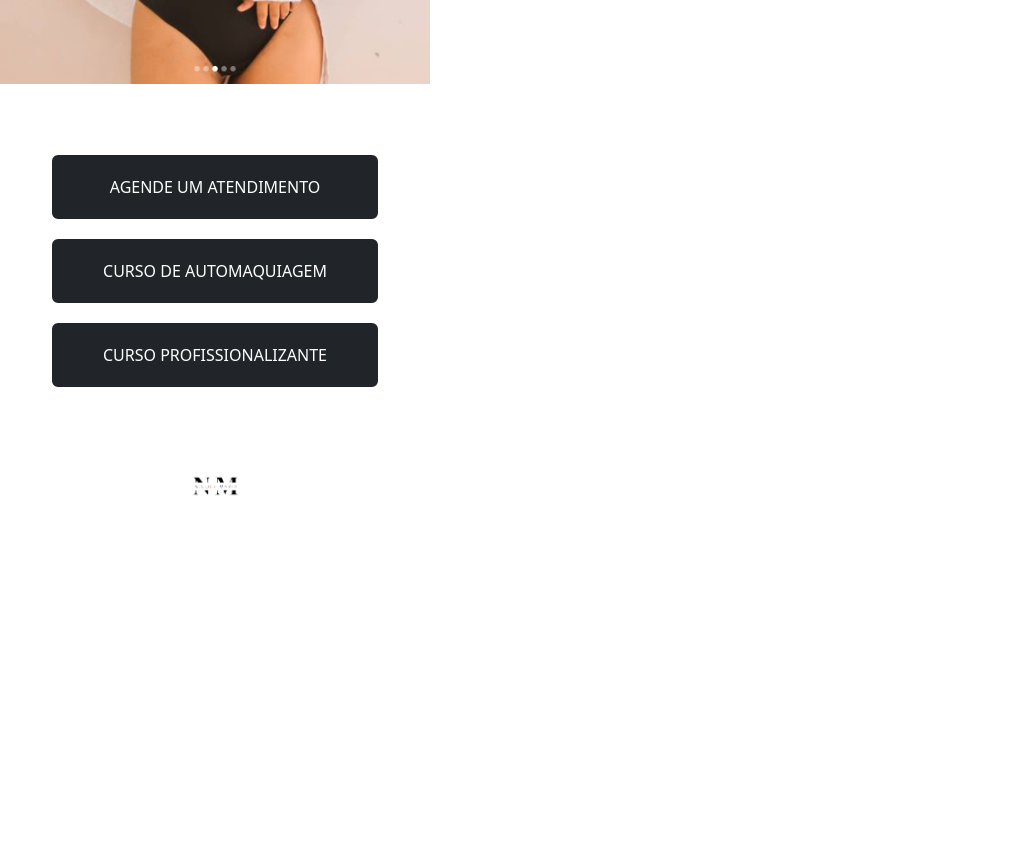
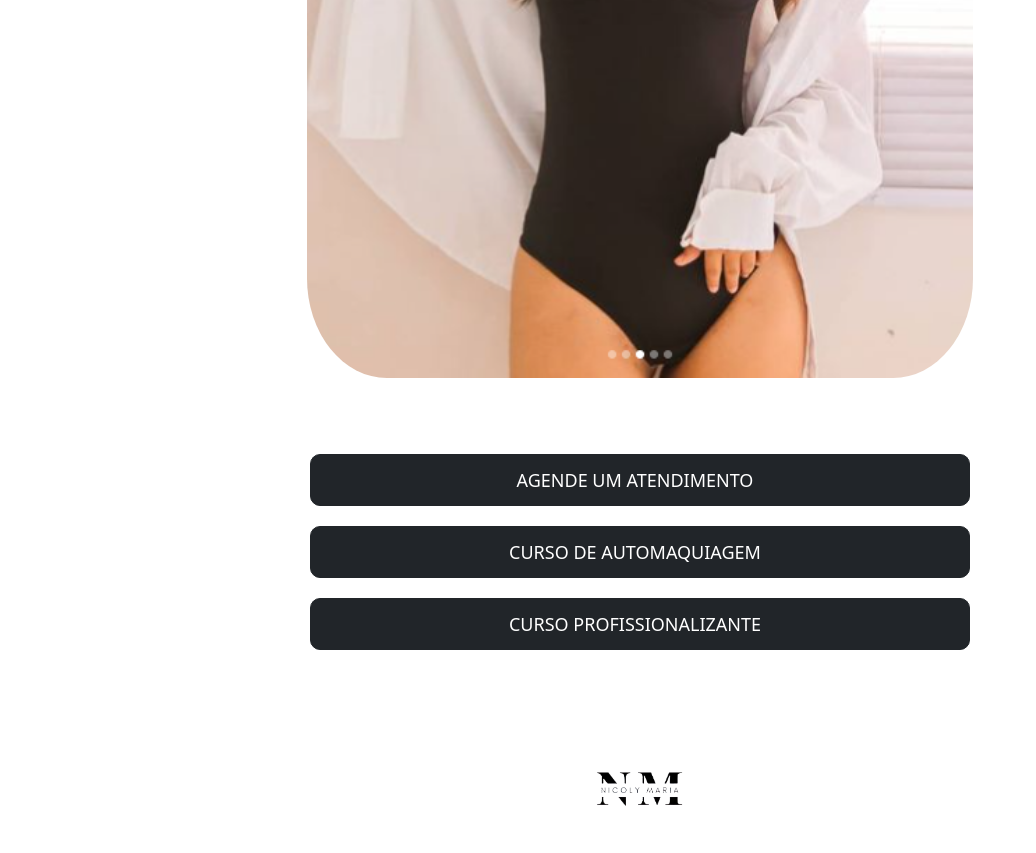
Before and after one commit to leticiabarros23/Nm-site, a plain HTML site: page index.html in a window 1280 px wide. Shown: the part 680-1533 px from the top of the page, without its empty margins (0-1036 px from the left). Before the commit the page ends 1261 px from the top, so only its background shows below. Drawn offline with nearby package versions, Linux system fonts and the light colour scheme.

Commit message:
Deixando o site resposivo, centralizando e alinhando os elementos

```diff
--- a/estilo.css
+++ b/estilo.css
@@ -3,46 +3,122 @@ body {
   margin: 0;
   padding: 0;
 }
-
-  #content {
-    width: 100%;
+.logo-principal{
 display: flex;
+justify-content: center;
+align-items: center;
+flex-direction: column;
 }
-
-  .nmakeup {
-    margin-bottom: 50px; /* Adicionar esta linha */
+.logo-1{
+  text-align: block;
 }
-
-  .nmakeup img {
-    width: 100%;
-    height: auto;
+.logo-2{
+  border-radius: 12%;
+  width: 666px;
 }
 
 .button-container {
   display: flex;
   justify-content: center;
-    margin-top: 20px; /* Adicionar esta linha */
+  align-items: center;
+  margin-top: 60px; /* Adicionar esta linha */
+  flex-direction: column;
+  padding-bottom: 40px;
 }
 
-  .meu-botao {
-    display: inline-block;
-    padding: 10px 20px;
-    font-size: 18px;
-    cursor: pointer;
-    text-align: center;
-    text-decoration: none;
-    color: #fff;
-    background-color: #000;
-    border: none;
-    border-radius: 5px;
-    transition: background-color 0.3s ease;
+.button-container a{
+  width: 700px;
+  padding-left: 20px;
+  padding-right: 20px;
+  height: 76px;
+  margin-bottom: -4px;
+  padding-top: 16px;
+  padding-bottom: 16px;
 }
 
-  .meu-botao:not(:first-child) {
-    margin-left: 20px;
+.button-container button{
+  align-items: center;
+  padding: 16px 20px;
+  border-radius: 10px;
+  text-align: center;
 }
 
-  .meu-botao:hover,
-  .meu-botao.active {
-    background-color: #333;
+.button-container button{
+  color: #fff;
+  font-size: 18px;
+  line-height: 1;
+  width: 100%;
+  padding-left: 10px;
 }
+
+.logo-container{
+  display: flex;
+  justify-content: center;
+  align-items: center;
+  flex-direction: column;
+}
+
+.logo-3{
+  align-items: center;
+  width: 100px;
+}
+
+@media screen and (min-width: 280px) and (max-width: 711px) {
+  .logo-principal{
+    display: flex;
+    flex-direction: column;
+    align-items: center;
+    text-align: center;
+}
+
+  .logo-1, .logo-2{
+    margin: auto;
+}
+
+  .logo-2{
+    width: 100%;
+}
+
+  .button-container{
+    display: Flex;
+    flex-direction: column;
+    align-items: center;
+    margin-top: 30px;
+    margin-bottom: 20px;
+}
+
+  .button-container a{
+    width: 100%;
+    padding: 12px 20px;
+    margin-bottom: 0px;
+}
+
+  Botão .button-container{
+    width: 100%;
+    padding: 12px 20px;
+  }
+}
+
+@media screen and (max-width: 320px) and (max-height: 658px) {
+  /* Estilos para o Galaxy S9 */
+  .logo-1, .logo-2 {
+    width: 100%;
+  }
+
+  .button-container {
+    width: 100%;
+  }
+  .button-container a,
+   Botão .button-container{
+   width: 100%;
+   }
+
+   @media screen and (max-width: 540px) and (orientation: portrait) {
+    .button-container button {
+      width: 100%;
+      font-size: 20px; /* Increase or decrease the font size as needed */
+      padding: 16px 30px; /* Adjust the padding as needed */
+    }
+  }
+
+  }
--- a/index.html
+++ b/index.html
@@ -1,185 +1,56 @@
 <!DOCTYPE html>
-<html lang="pt_BR" style="
-width: 430px;
-;">
+<html lang="pt_br">
 <head>
     <meta charset="UTF-8">
     <meta name="viewport" content="width=device-width, initial-scale=1.0">
     <title>Nicoly Maria</title>
+    <link rel="stylesheet" href="estilo.css">
     <link href="https://cdn.jsdelivr.net/npm/bootstrap@5.3.2/dist/css/bootstrap.min.css" rel="stylesheet" integrity="sha384-T3c6CoIi6uLrA9TneNEoa7RxnatzjcDSCmG1MXxSR1GAsXEV/Dwwykc2MPK8M2HN" crossorigin="anonymous">
     </head>
-    <style>
-        body {
-          max-width: 100%;
-            margin: 0%;
-            padding: 0;
-        }
 
-        #content {
-            width: 100%;
-            display: flex;
-            flex-wrap: wrap;
-        }
+<body>
 
-        #content div {
-            box-sizing: border-box;
-            border: 1px solid lightgrey;
-            padding: 10px;
-        }
+     <div class="logo-principal">
+       <img src="imagens/nm logo copia2-Photoroom.png" alt="Logo" class="logo-1">
+       <img src="imagens/nmakeup img.png" alt="A MAQUIADORA ESPECIALISTA EM TE TORNAR ÚNICA ATRAVÉS DA MAQUIAGEM." class="logo-2">
+       <div class="button-container" >
+         <a href="https://api.whatsapp.com/send?phone=5511910388565">
+             <button class="btn btn-dark"> AGENDE UM ATENDIMENTO</button>
+         </a>
 
+         <a href="https://api.whatsapp.com/send?phone=5511910388565" >
+           <button class="btn btn-dark" >CURSO DE AUTOMAQUIAGEM</button>
+         </a>
 
-        /* Media query para dispositivos com largura menor ou igual a 768px */
-        @media only screen and (max-width: 768px) {
-            #box1, #box2, #box3 {
-                width: 100%;
-            }
-        }
+         <a href="https://api.whatsapp.com/send?phone=5511910388565">
+           <button class="btn btn-dark">
+           CURSO PROFISSIONALIZANTE</button>
+         </a>
 
-        .container {
-            max-width: 800px;
-            margin: 0 auto;
-            text-align: center;
-        }
+       </div>
+     </div>
 
-        img {
-            max-width: 100%;
-            height: auto;
-            display: inline-block;
-        }
-    </style>
-</head>
-<body>
-    <div class="container" style="
-      padding-left: 0px;
-      padding-right: 0px;
-      ;"
-    >
-      <img src="imagens/nm logo copia2-Photoroom.png" alt="Logo" class="center-image" style="
-      padding-right: 0px;
-      padding-left: 0px;
-        ;">
-    </div>
-    <div class="container" style="
-    padding-left: 0px;
-    padding-right: 0px;
-    max-width: 100%
-    ;"
-    >
-      <img src="imagens/nmakeup img.png" alt="A MAQUIADORA ESPECIALISTA EM TE TORNAR ÚNICA ATRAVÉS DA MAQUIAGEM." class="center-image"
-      style="
-      max-width: 100%;
-      height: 100%;
-      ">
-      <main>
-  <div class="button-container" style="
-    height: 45px;
-    padding-top: 16px;
-    padding-bottom: 16px;
-    padding-right: 20px;
-    padding-left: 20px;
-    border-top-width: 2px;
-    border-left-width: 2px;
-    border-right-width: 2px;
-    border-bottom-width: 2px;
-    margin-top: 55px;
-    margin-bottom: 40px;
-  ;">
-    <a href="https://api.whatsapp.com/send?phone=5511910388565" style="
-        width: 325px;
-        padding-left: 20px;
-        padding-right: 20px;
-        padding-top: 16px;
-        padding-bottom: 16px;
-        height: 81px;
-        ;">
-        <button class="btn btn-dark" style="
-        height: 64px;
-        width: 326px;
-        padding-top: 16px;
-        padding-left: 16px;
-        padding-right: 16px;
-        padding-bottom: 16px;
-        border-top-width: 2px;
-        border-left-width: 2px;
-        border-right-width: 2px;
-        border-bottom-width: 2px;
-        ;">
-        AGENDE UM ATENDIMENTO</button>
-    </a>
-  </div>
-  <div class="button-container">
-    <a href="https://api.whatsapp.com/send?phone=5511910388565" style="
-        width: 325px;
-        padding-left: 20px;
-        padding-right: 20px;
-        height: 76px;
-        margin-bottom: 20px;
-        padding-top: 16px;
-        padding-bottom: 16px;
-      ;">
-        <button class="btn btn-dark" style="
-        height: 64px;
-        width: 326px;
-        padding-top: 16px;
-        padding-left: 16px;
-        padding-right: 16px;
-        padding-bottom: 16px;
-        border-top-width: 2px;
-        border-left-width: 2px;
-        border-right-width: 2px;
-        border-bottom-width: 2px;
-        margin-top: 15px;
-      ;">
-      CURSO DE AUTOMAQUIAGEM</button>
-    </a>
-  </div>
-  <div class="button-container">
-    <a href="https://api.whatsapp.com/send?phone=5511910388565" style="
-        width: 325px;
-        padding-left: 20px;
-        padding-right: 20px;
-        margin-bottom: 20px;
-        height: 81px;
-        padding-top: 16px;
-        padding-bottom: 16px;
-        ;">
-        <button class="btn btn-dark" style="
-        height: 64px;
-        width: 326px;
-        padding-top: 16px;
-        padding-left: 16px;
-        padding-right: 16px;
-        padding-bottom: 16px;
-        border-top-width: 2px;
-        border-left-width: 2px;
-        border-right-width: 2px;
-        border-bottom-width: 2px;
-        margin-top: 20px;
-        ;">
-        CURSO PROFISSIONALIZANTE</button>
-    </a>
-  </div>
   <div class="logo-container" style="
   margin-top: 15px;
   margin-bottom: 15px;
-  ;">
-    <img src="imagens/logo pp-Photoroom.png" alt="Logo" style="
+">
+    <img src="imagens/logo pp2-Photoroom.png" alt="Logo" class="logo-3" style="
       padding-top: 40px;
       padding-bottom: 40px;
       padding-left: 20px;
       padding-right: 20px;
-      margin-bottom: 21px;
+      margin-bottom: 25px;
       margin-left: 0px;
       margin-top: 21px;
       margin-right: 0px;
-      width: 120px;">
+      width: 130px;">
   </div>
+  </main>
   <script>
     $(document).ready(function()
     { $('.button-black').click(function()
     { $(this).toggleClass('active'); }); });
     </script>
-    </main>
     <script src="https://cdn.jsdelivr.net/npm/bootstrap@5.3.2/dist/js/bootstrap.bundle.min.js" integrity="sha384-C6RzsynM9kWDrMNeT87bh95OGNyZPhcTNXj1NW7RuBCsyN/o0jlpcV8Qyq46cDfL" crossorigin="anonymous"></script>
     </body>
-    </html>
+    </html
```
Also changed, not shown: imagens/logo pp2-Photoroom.png (added). Lines whose indentation alone changed are shown as unchanged.
